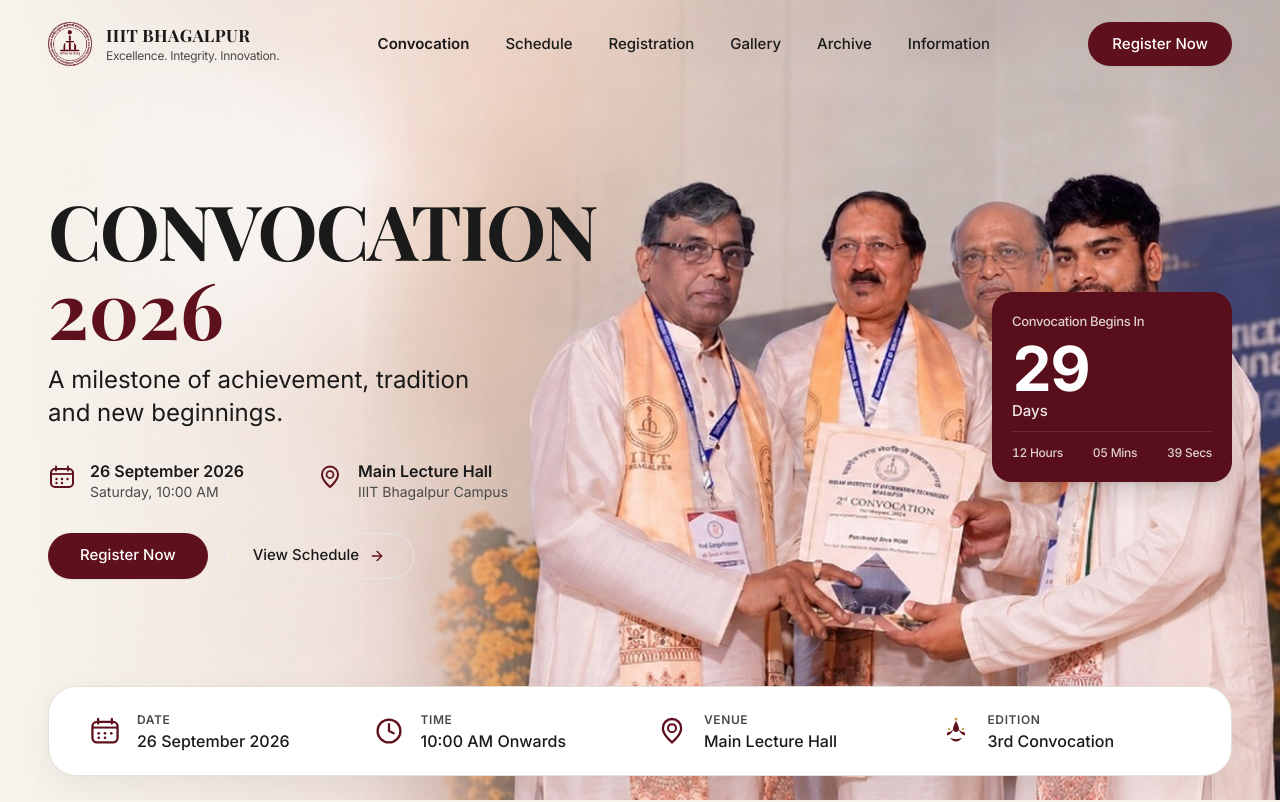
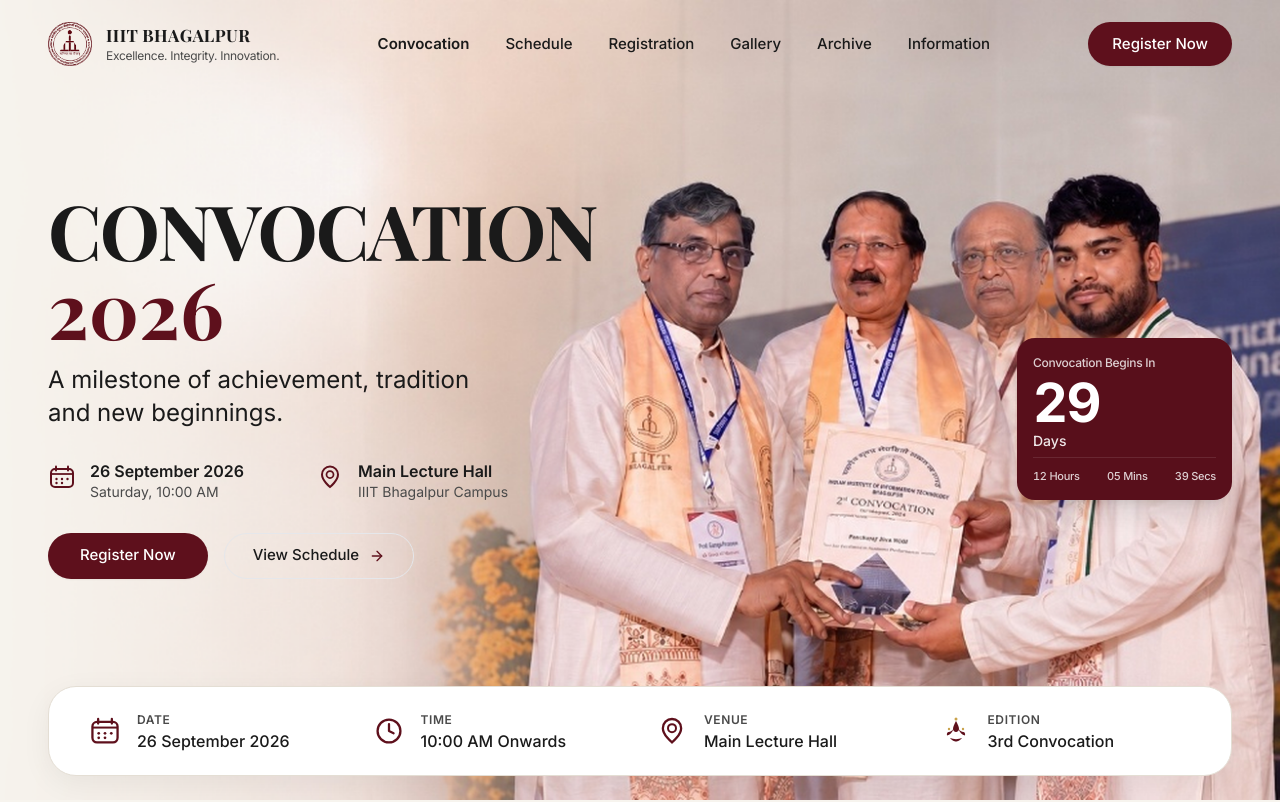
Before and after one commit to code-yashkumar/Convocation-iiitbh, a React (Vite) app: page / in a window 1280 px wide. Shown: the top 802 px of the page. Built offline with nearby package versions, Linux system fonts and the light colour scheme; a web font is replaced by a local one.

Commit message:
Make countdown card smaller and position it slightly lower on the right

```diff
--- a/src/sections/Countdown/index.jsx
+++ b/src/sections/Countdown/index.jsx
@@ -41,26 +41,26 @@ export function CountdownCard({
 
   return (
     <div
-      className={`bg-[#580F1B] text-white rounded-[20px] p-5 sm:p-5 shadow-xl flex flex-col justify-between select-none ${className}`}
+      className={`bg-[#580F1B] text-white rounded-[18px] p-4 sm:p-4.5 shadow-xl flex flex-col justify-between select-none ${className}`}
       aria-label="Convocation Event Countdown"
     >
       {/* Header text */}
-      <div className="text-white/80 font-body text-[13px] font-medium tracking-tight">
+      <div className="text-white/80 font-body text-[12px] font-medium tracking-tight">
         Convocation Begins In
       </div>
 
       {/* Main Dominant Days Numeral */}
-      <div className="my-1.5 sm:my-2">
-        <div className="font-body font-bold text-[56px] sm:text-[62px] leading-[0.95] text-white tracking-tight tabular-nums">
+      <div className="my-1 sm:my-1.5">
+        <div className="font-body font-bold text-[48px] sm:text-[54px] leading-[0.92] text-white tracking-tight tabular-nums">
           {String(timeLeft.days).padStart(2, '0')}
         </div>
-        <div className="text-white/90 font-body text-[14px] sm:text-[15px] font-medium mt-0.5">
+        <div className="text-white/90 font-body text-[13px] sm:text-[14px] font-medium mt-0.5">
           Days
         </div>
       </div>
 
       {/* Bottom Sub-Time Units */}
-      <div className="pt-3 border-t border-white/10 flex items-center justify-between text-white/80 font-body text-[11px] sm:text-[12px] tracking-tight">
+      <div className="pt-2.5 border-t border-white/10 flex items-center justify-between text-white/80 font-body text-[10px] sm:text-[11px] tracking-tight">
         <span className="tabular-nums font-medium">
           {String(timeLeft.hours).padStart(2, '0')} Hours
         </span>
--- a/src/sections/Hero/index.jsx
+++ b/src/sections/Hero/index.jsx
@@ -143,8 +143,8 @@ export function Hero() {
               />
             </div>
 
-            {/* Maroon Countdown Card positioned on the far right over student shoulder */}
-            <div className="w-full sm:w-[240px] lg:w-[240px] xl:w-[255px] lg:mr-0 xl:mr-1">
+            {/* Maroon Countdown Card positioned slightly lower on the far right */}
+            <div className="w-full sm:w-[210px] lg:w-[215px] xl:w-[225px] lg:mr-0 xl:mr-1 lg:translate-y-8 xl:translate-y-10">
               <CountdownCard />
             </div>
 
```
